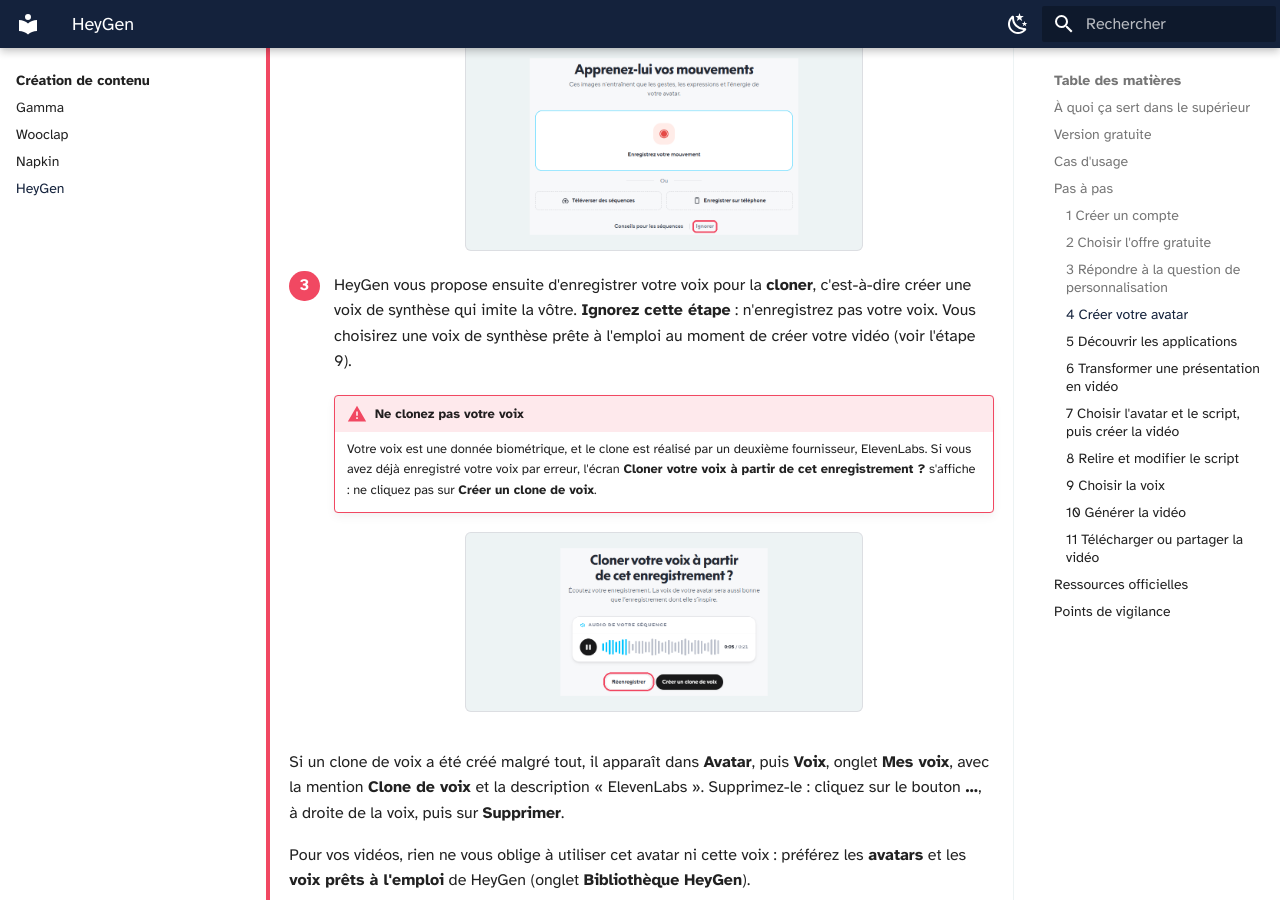
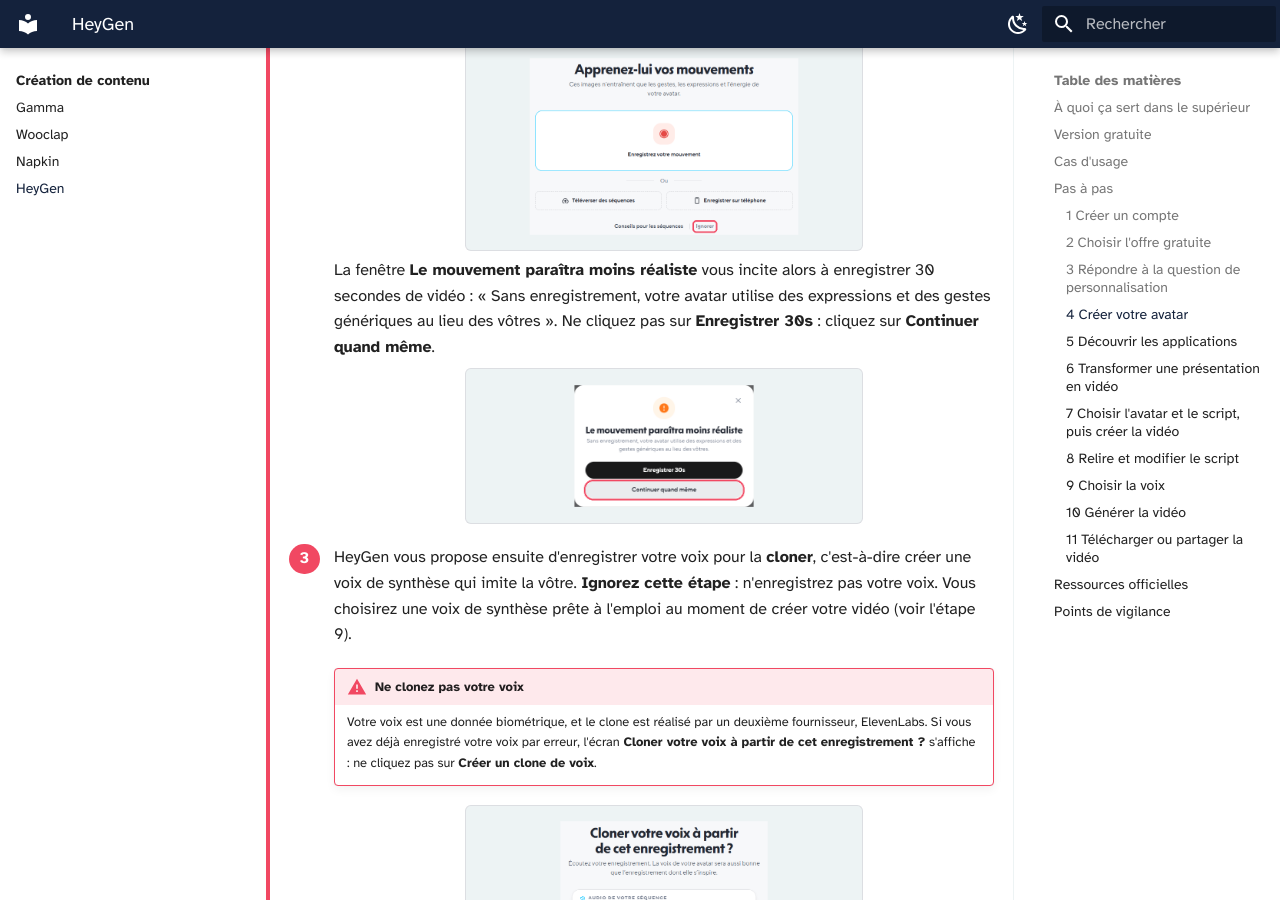
Before and after one commit to Celine-ferrier/Boite-outils-IA, an MkDocs documentation site: the page built from docs/creation/heygen.md, in a window 1280 px wide and 900 px high, scrolled down 4671 px. Built offline with MkDocs 1.6.1 and Material for MkDocs 9.7.7, drawn with Linux system fonts in a browser that asks for light colours.

Commit message:
Fiche HeyGen : fenêtre Continuer quand même après Ignorer
Co-Authored-By: Claude Opus 5.5 <noreply@anthropic.com>
Claude-Session: https://claude.ai/code/session_01ADR9hzhyEw6Dc3N18BUyt5

```diff
--- a/docs/creation/heygen.md
+++ b/docs/creation/heygen.md
@@ -135,6 +135,10 @@ La page **Que souhaitez-vous promouvoir ou soutenir avec HeyGen ?** sert uniquem
 2. La page **Apprenez-lui vos mouvements** propose d'enregistrer une courte vidéo de vous. Cette étape est facultative : cliquez sur **Ignorer**, en bas de la page.
 
     ![Page Apprenez-lui vos mouvements, lien Ignorer](heygen-04-mouvement.png)
+
+    La fenêtre **Le mouvement paraîtra moins réaliste** vous incite alors à enregistrer 30 secondes de vidéo : « Sans enregistrement, votre avatar utilise des expressions et des gestes génériques au lieu des vôtres ». Ne cliquez pas sur **Enregistrer 30s** : cliquez sur **Continuer quand même**.
+
+    ![Fenêtre Le mouvement paraîtra moins réaliste](heygen-04-continuer.png)
 
 3. HeyGen vous propose ensuite d'enregistrer votre voix pour la **cloner**, c'est-à-dire créer une voix de synthèse qui imite la vôtre. **Ignorez cette étape** : n'enregistrez pas votre voix. Vous choisirez une voix de synthèse prête à l'emploi au moment de créer votre vidéo (voir l'étape 9).
 
```
Also changed, not shown: docs/creation/heygen-04-continuer.png (added).
